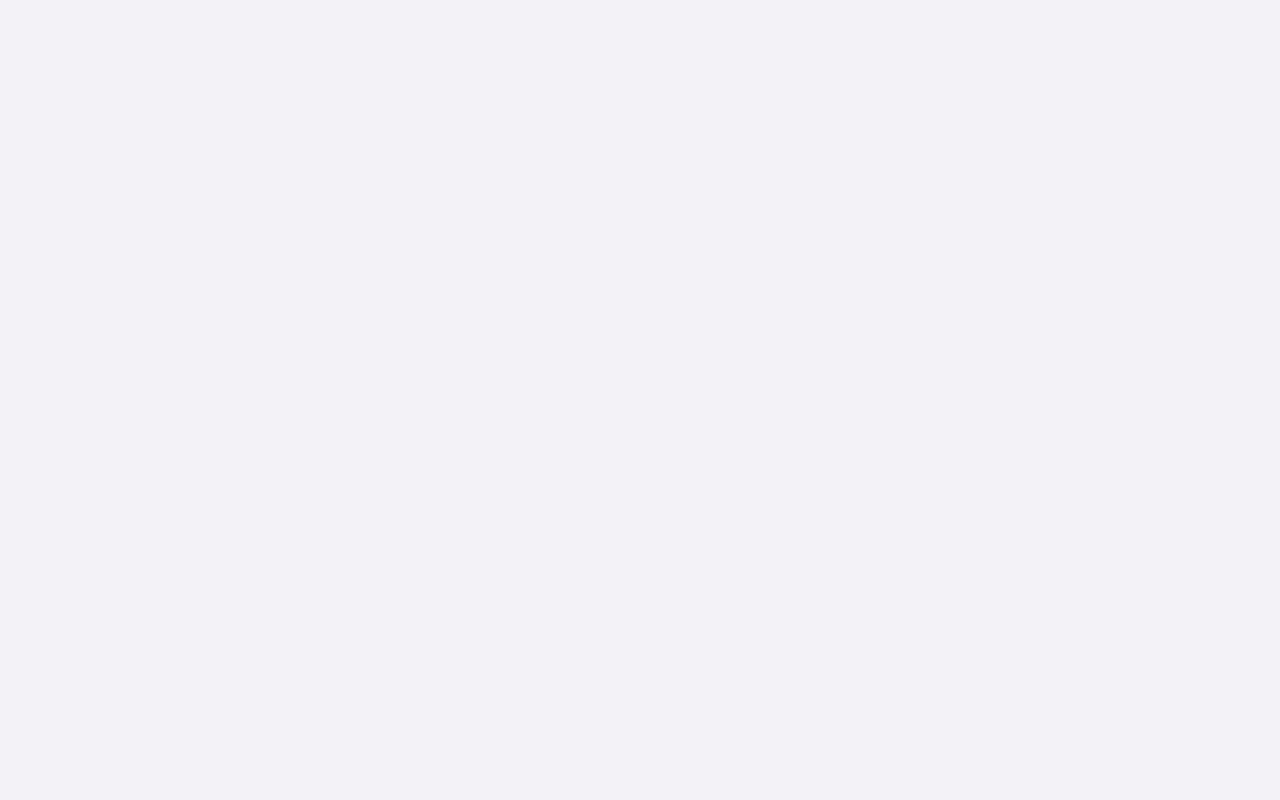
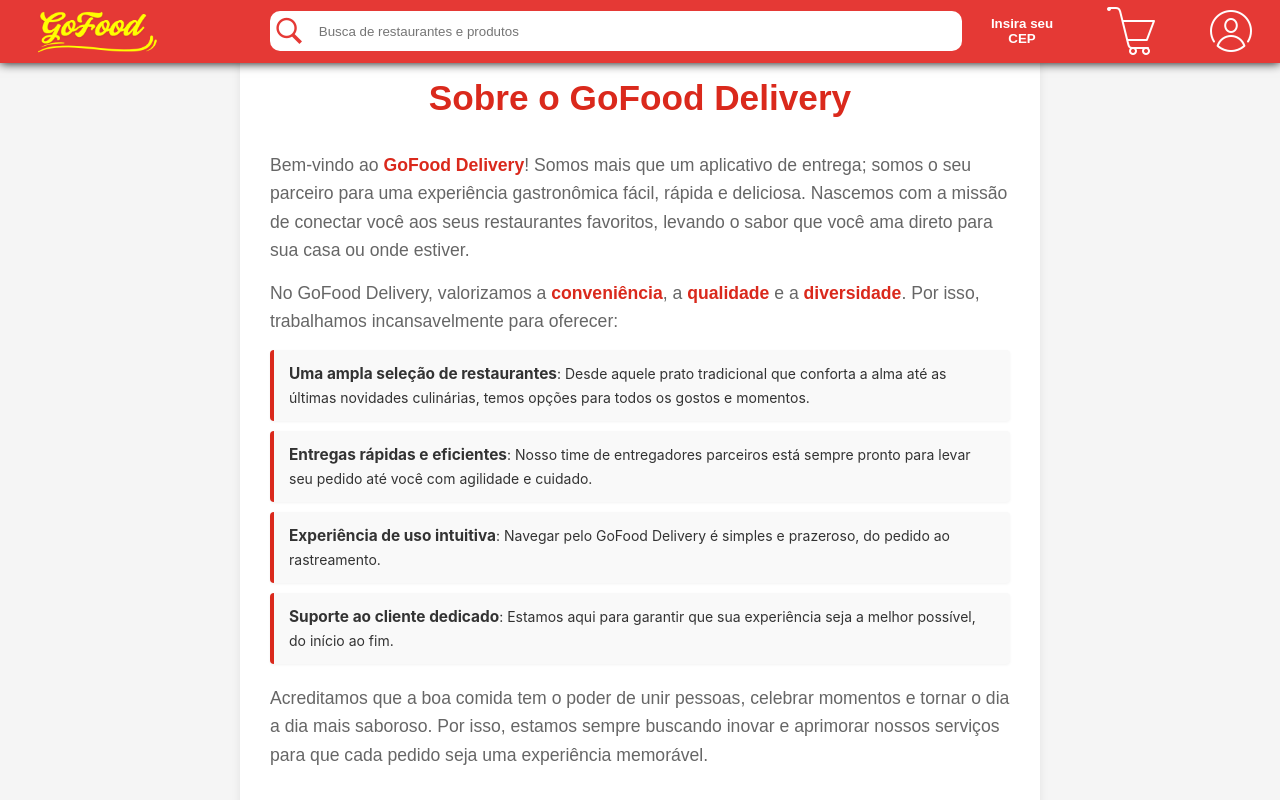
Before and after one commit to CauaConceicao20/GoFood-Delivery-Final, a React (Create React App) app in the folder src/front-end/: page /sobre in a window 1280 px wide. Before the commit this address had no page. Shown: the top 800 px of the page. Built offline with nearby package versions, Linux system fonts and the light colour scheme.

Commit message:
tela sobre

```diff
--- a/src/front-end/src/App.js
+++ b/src/front-end/src/App.js
@@ -12,6 +12,8 @@
 import EdicaoRestaurante from './telas/RestauranteMenu/EdicaoDados';
 import EdicaoUsuario from './telas/PerfilUsuario/EdicaoUsuario';
 import Header from './components/header/Header.jsx';
+import AboutScreen from './telas/aboutScreen/AboutScreen.jsx';
+
 
 
 function App() {
@@ -32,6 +34,7 @@
         <Route path="/detalhes-pedido" element={<DetalhesPedido />} />
         <Route path="/EdicaoRestaurante" element={<EdicaoRestaurante />} />
         <Route path="/EdicaoUsuario" element={<EdicaoUsuario />} />
+        <Route path="/sobre" element={<AboutScreen />} />
 
       </Routes>
     </div>
--- a/src/front-end/src/telas/RestauranteMenu/RestauranteMenu.jsx
+++ b/src/front-end/src/telas/RestauranteMenu/RestauranteMenu.jsx
@@ -40,7 +40,8 @@
 
 
   return (
-    <div className="restaurante-view">
+    <>
+    <main className="restaurante-view">
       <Header toggleAddressModal={handleToggleAddressModal} />
       {/* Botão de Voltar ao Menu */}
       <Link to="/main_menu" className="back-arrow">Voltar</Link>
@@ -104,8 +105,10 @@
         </div>
       </div>
 
-      <Footer />
-    </div>
+
+    </main>
+    <Footer />
+    </>
   );
 };
 
--- /dev/null
+++ b/src/front-end/src/telas/aboutScreen/AboutScreen.jsx
@@ -0,0 +1,46 @@
+import React from 'react';
+import './aboutScreen.css'; // Importa o arquivo CSS
+import { Link } from 'react-router-dom';
+import Header from '../../components/header/Header.jsx';
+import Footer from '../../components/footer/Footer.jsx';
+
+
+const AboutScreen = () => {
+  return (
+    <>
+    <Header toggleAddressModal={() => { }} />
+    <div className="about-container">
+      <div className="about-content">
+        <h1 className="about-title">Sobre o GoFood Delivery</h1>
+        <p className="about-paragraph">
+          Bem-vindo ao <strong className="highlight">GoFood Delivery</strong>! Somos mais que um aplicativo de entrega; somos o seu parceiro para uma experiência gastronômica fácil, rápida e deliciosa. Nascemos com a missão de conectar você aos seus restaurantes favoritos, levando o sabor que você ama direto para sua casa ou onde estiver.
+        </p>
+        <p className="about-paragraph">
+          No GoFood Delivery, valorizamos a <strong className="highlight">conveniência</strong>, a <strong className="highlight">qualidade</strong> e a <strong className="highlight">diversidade</strong>. Por isso, trabalhamos incansavelmente para oferecer:
+        </p>
+        <ul className="about-list">
+          <li>
+            <strong className="list-item-title">Uma ampla seleção de restaurantes</strong>: Desde aquele prato tradicional que conforta a alma até as últimas novidades culinárias, temos opções para todos os gostos e momentos.
+          </li>
+          <li>
+            <strong className="list-item-title">Entregas rápidas e eficientes</strong>: Nosso time de entregadores parceiros está sempre pronto para levar seu pedido até você com agilidade e cuidado.
+          </li>
+          <li>
+            <strong className="list-item-title">Experiência de uso intuitiva</strong>: Navegar pelo GoFood Delivery é simples e prazeroso, do pedido ao rastreamento.
+          </li>
+          <li>
+            <strong className="list-item-title">Suporte ao cliente dedicado</strong>: Estamos aqui para garantir que sua experiência seja a melhor possível, do início ao fim.
+          </li>
+        </ul>
+        <p className="about-paragraph">
+          Acreditamos que a boa comida tem o poder de unir pessoas, celebrar momentos e tornar o dia a dia mais saboroso. Por isso, estamos sempre buscando inovar e aprimorar nossos serviços para que cada pedido seja uma experiência memorável.
+        </p>
+        <h2 className="about-tagline">GoFood Delivery: Seu pedido, seu sabor, na sua porta!</h2>
+      </div>
+    </div>
+    <Footer />
+    </>
+  );
+};
+
+export default AboutScreen;
--- /dev/null
+++ b/src/front-end/src/telas/aboutScreen/aboutScreen.css
@@ -0,0 +1,114 @@
+/* Cores baseadas na imagem de referência */
+:root {
+  --primary-red: #da291c; /* Vermelho principal do GoFood */
+  --light-gray: #f5f5f5; /* Fundo claro da tela */
+  --dark-gray-text: #333; /* Texto principal */
+  --medium-gray-text: #666; /* Texto secundário */
+}
+
+.about-container {
+  display: flex;
+  justify-content: center;
+  /* Alinha o conteúdo verticalmente no centro se a tela for maior */
+  align-items: flex-start; /* Começa o conteúdo do topo */
+  min-height: calc(100vh - var(--header-height) - var(--footer-height)); /* Ajuste para ocupar o espaço disponível, considerando header e footer */
+  padding: 20px; /* Espaçamento interno */
+  background-color: var(--light-gray); /* Cor de fundo clara */
+  font-family: Arial, sans-serif; /* Fonte padrão */
+  color: var(--dark-gray-text); /* Cor do texto principal */
+  line-height: 1.6; /* Espaçamento entre linhas */
+}
+
+.about-content {
+  background-color: #fff; /* Fundo branco para o conteúdo */
+  padding: 30px;
+  border-radius: 8px;
+  box-shadow: 0 2px 10px rgba(0, 0, 0, 0.08); /* Sombra suave */
+  max-width: 800px; /* Largura máxima para o conteúdo */
+  width: 100%; /* Garante que ocupe a largura disponível */
+}
+
+.about-title {
+  color: var(--primary-red); /* Cor do título */
+  font-size: 2.2em;
+  margin-bottom: 20px;
+  text-align: center;
+  font-weight: bold;
+}
+
+.about-paragraph {
+  font-size: 1.1em;
+  margin-bottom: 15px;
+  color: var(--medium-gray-text);
+}
+
+.highlight {
+  color: var(--primary-red); /* Destaca palavras-chave com a cor principal */
+  font-weight: bold;
+}
+
+.about-list {
+  list-style: none; /* Remove marcadores de lista padrão */
+  padding: 0;
+  margin-bottom: 20px;
+}
+
+.about-list li {
+  background-color: #f9f9f9; /* Fundo suave para itens da lista */
+  border-left: 4px solid var(--primary-red); /* Linha vermelha à esquerda */
+  padding: 12px 15px;
+  margin-bottom: 10px;
+  border-radius: 4px;
+  box-shadow: 0 1px 3px rgba(0, 0, 0, 0.05); /* Sombra leve */
+}
+
+.list-item-title {
+  color: var(--dark-gray-text);
+  font-size: 1.1em;
+  margin-bottom: 5px;
+}
+
+.about-tagline {
+  color: var(--primary-red);
+  font-size: 1.8em;
+  text-align: center;
+  margin-top: 30px;
+  font-weight: bold;
+}
+
+/* Responsividade básica */
+@media (max-width: 768px) {
+  .about-content {
+    padding: 20px;
+  }
+
+  .about-title {
+    font-size: 1.8em;
+  }
+
+  .about-paragraph, .list-item-title {
+    font-size: 1em;
+  }
+
+  .about-tagline {
+    font-size: 1.5em;
+  }
+}
+
+@media (max-width: 480px) {
+  .about-content {
+    padding: 15px;
+  }
+
+  .about-title {
+    font-size: 1.6em;
+  }
+
+  .about-paragraph, .list-item-title {
+    font-size: 0.95em;
+  }
+
+  .about-tagline {
+    font-size: 1.3em;
+  }
+}
--- a/src/front-end/src/telas/carrinho/Carrinho.jsx
+++ b/src/front-end/src/telas/carrinho/Carrinho.jsx
@@ -69,7 +69,7 @@
 
   return (
     <>
-       <Header toggleAddressModal={() => {}} />
+      <Header toggleAddressModal={() => { }} />
       <div className="carrinho-container">
 
         <main className="carrinho-main">
@@ -193,8 +193,9 @@
             </div>
           </div>
         )}
+
+      </div>
       <Footer />
-    </div>
     </>
 
   );
--- a/src/front-end/src/telas/restaurante/cadastro/CadastroRestaurante.js
+++ b/src/front-end/src/telas/restaurante/cadastro/CadastroRestaurante.js
@@ -1,6 +1,8 @@
 import React, { useState } from 'react';
 import { Link } from 'react-router-dom';
 import './CadastroRestaurante.css';
+import Header from '../../../components/header/Header.jsx';
+import Footer from '../../../components/footer/Footer.jsx';
 
 const CadastroRestaurante = () => {
     const [formData, setFormData] = useState({
@@ -71,6 +73,9 @@
     };
 
     return (
+        <>
+            <Header toggleAddressModal={() => { }} />
+            <main>
                 <div className="cadastro-restaurante-container">
                     <h1>Cadastro de Restaurante</h1>
 
@@ -286,11 +291,10 @@
                         </button>
                     </form>
 
-            <div className="login-redirect">
-                <p>Já tem cadastro? <Link to="/login/restaurante">Faça login</Link></p>
                 </div>
-
-        </div>
+            </main>
+            <Footer />
+        </>
     );
 };
 
```
Lines whose indentation alone changed are shown as unchanged.
